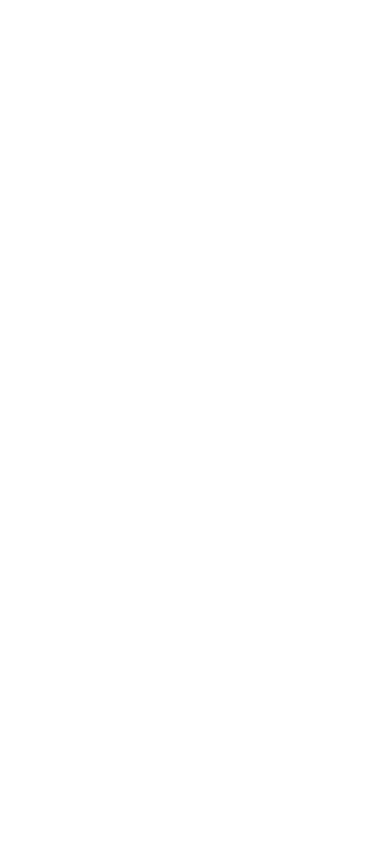
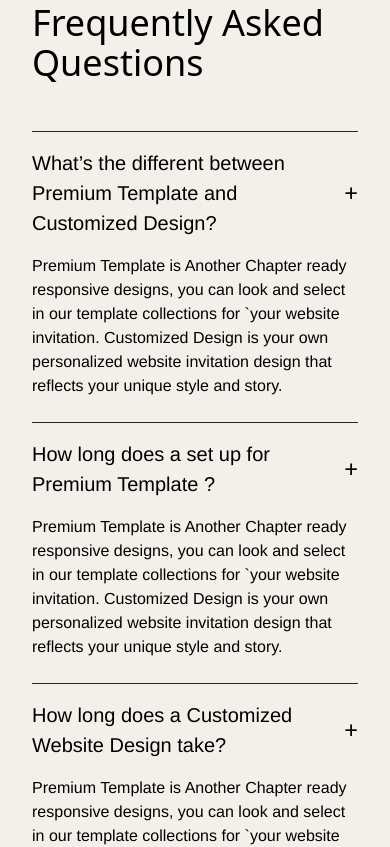
Before and after one commit to samueladitia95/another-chapter-fe, a SvelteKit app: page / in a window 390 px wide. Shown: the part 4380-5227 px from the top of the page. Before the commit the page ends 4303 px from the top, so only its background shows below. Built offline with nearby package versions, Linux system fonts and the light colour scheme.

Commit message:
feat: add faq container mobile version

```diff
--- /dev/null
+++ b/src/lib/containers/Faq.svelte
@@ -0,0 +1,48 @@
+<script lang="ts">
+	const faqs = [
+		{
+			question: 'What’s the different between Premium Template and Customized Design?',
+			answer:
+				'Premium Template is Another Chapter ready responsive designs, you can look and select in our template collections for `your website invitation. Customized Design is your own personalized website invitation design that reflects your unique style and story.',
+			isOpen: true
+		},
+		{
+			question: 'How long does a set up for Premium Template ?',
+			answer:
+				'Premium Template is Another Chapter ready responsive designs, you can look and select in our template collections for `your website invitation. Customized Design is your own personalized website invitation design that reflects your unique style and story.',
+			isOpen: true
+		},
+		{
+			question: 'How long does a Customized Website Design take?',
+			answer:
+				'Premium Template is Another Chapter ready responsive designs, you can look and select in our template collections for `your website invitation. Customized Design is your own personalized website invitation design that reflects your unique style and story.',
+			isOpen: true
+		},
+		{
+			question: 'What can I change from the premium template?',
+			answer:
+				'Premium Template is Another Chapter ready responsive designs, you can look and select in our template collections for `your website invitation. Customized Design is your own personalized website invitation design that reflects your unique style and story.',
+			isOpen: true
+		}
+	];
+</script>
+
+<div class="min-h-screen w-screen bg-ac-light-cream">
+	<div class="container py-20">
+		<div class="font-roman text-4xl font-light">Frequently Asked Questions</div>
+		<div class="mt-12 flex flex-col gap-6">
+			{#each faqs as faq}
+				<div class="w-full flex flex-col gap-4">
+					<div class="w-full border-t border-solid border-ac-black" />
+					<div class="flex justify-between items-center w-full">
+						<div class="font-helvetica text-xl/normal">{faq.question}</div>
+						<div class="text-2xl font-light">+</div>
+					</div>
+					<div class="font-helvetica">
+						{faq.answer}
+					</div>
+				</div>
+			{/each}
+		</div>
+	</div>
+</div>
--- a/src/routes/+page.svelte
+++ b/src/routes/+page.svelte
@@ -1,6 +1,7 @@
 <script>
 	import Benefit from '$lib/containers/Benefit.svelte';
 	import Collection from '$lib/containers/Collection.svelte';
+	import Faq from '$lib/containers/Faq.svelte';
 	import Intro from '$lib/containers/Intro.svelte';
 </script>
 
@@ -8,4 +9,5 @@
 	<Intro />
 	<Benefit />
 	<Collection />
+	<Faq />
 </div>
```
